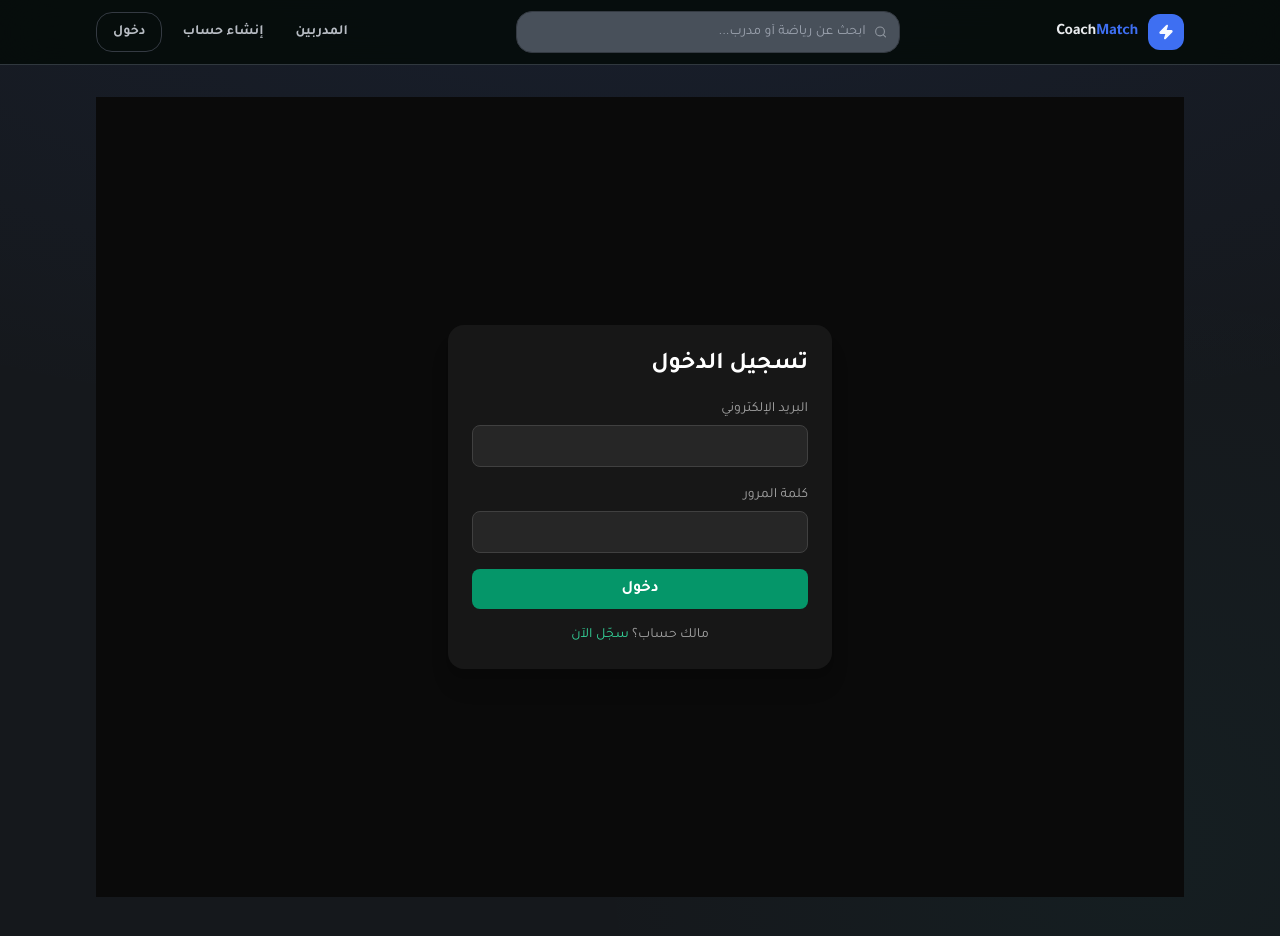
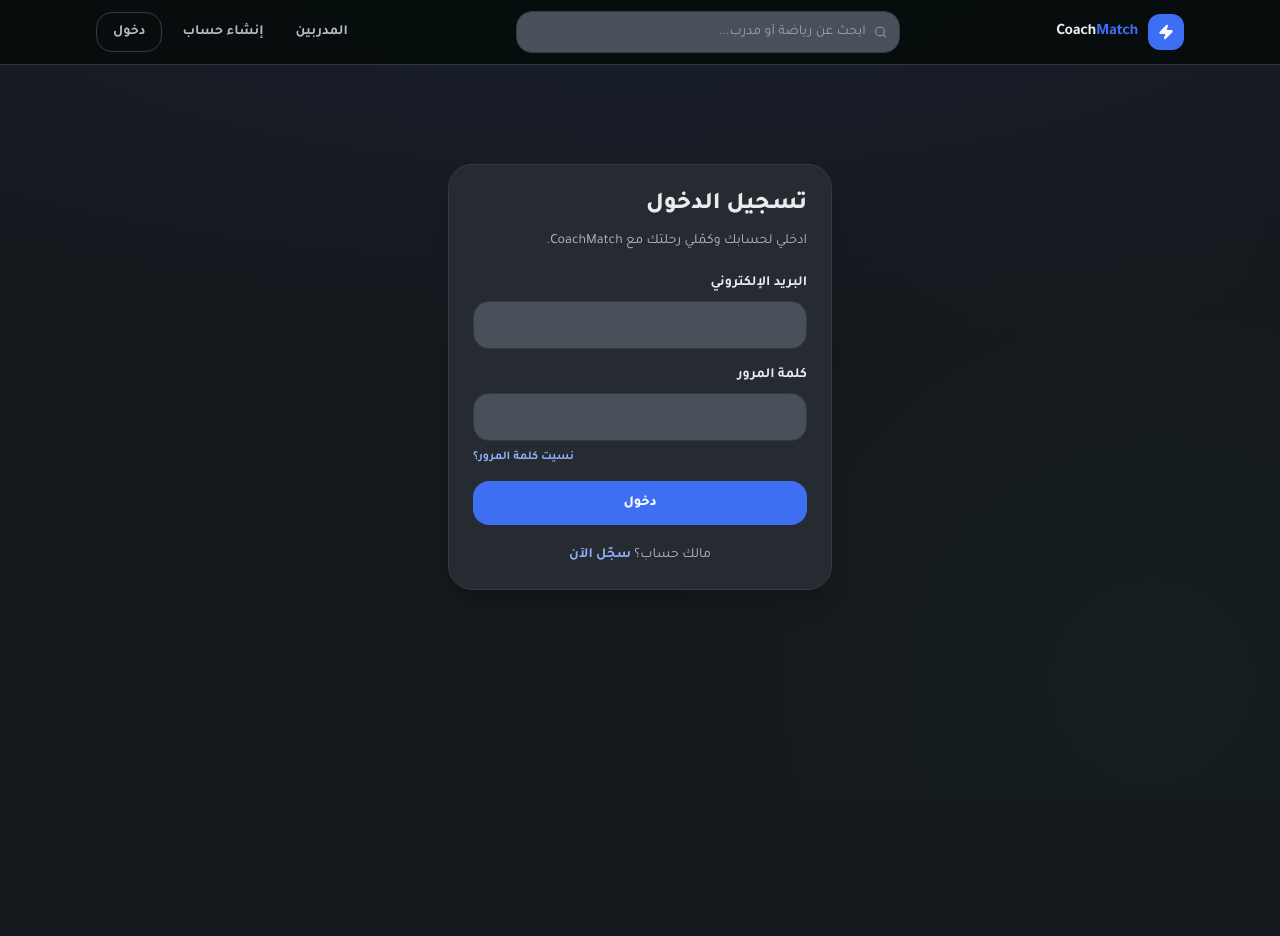
Before and after one commit to nohasalahsoghir-hub/coachmatch, a Next.js app: page /auth/login in a window 1280 px wide. Shown: the top 936 px of the page. After the commit the page ends 801 px from the top, so only its background shows below. Built offline with nearby package versions, Linux system fonts and the light colour scheme; no server answers.

Commit message:
fix: complete login and password recovery UX

```diff
--- a/app/auth/login/page.tsx
+++ b/app/auth/login/page.tsx
@@ -5,57 +5,28 @@ import Link from "next/link";
 import { login } from "@/app/auth/actions";
 
 export default function LoginPage() {
-  const [state, formAction, pending] = useActionState(login, { error: null });
+  const [state, formAction, pending] = useActionState(login, { error: null, submitted: false });
 
   return (
-    <div dir="rtl" className="flex min-h-screen items-center justify-center bg-neutral-950 px-4">
-      <form
-        action={formAction}
-        className="w-full max-w-sm space-y-4 rounded-2xl bg-neutral-900 p-6 shadow-xl"
-      >
-        <h1 className="text-2xl font-bold text-white">تسجيل الدخول</h1>
-
-        <div className="space-y-1">
-          <label className="text-sm text-neutral-400">البريد الإلكتروني</label>
-          <input
-            name="email"
-            type="email"
-            required
-            className="w-full rounded-lg border border-neutral-700 bg-neutral-800 px-3 py-2 text-white outline-none focus:border-emerald-500"
-          />
+    <main dir="rtl" className="mx-auto flex min-h-[70vh] items-center justify-center px-4 py-10">
+      <form action={formAction} className="w-full max-w-sm rounded-3xl border border-[var(--line)] bg-[var(--surface)] p-6 shadow-xl">
+        <h1 className="text-2xl font-black text-[var(--text)]">تسجيل الدخول</h1>
+        <p className="mt-2 text-sm leading-6 text-[var(--muted)]">ادخلي لحسابك وكمّلي رحلتك مع CoachMatch.</p>
+        <label className="mt-5 block text-sm font-bold text-[var(--text)]">
+          البريد الإلكتروني
+          <input name="email" type="email" required className="field mt-2 w-full" autoComplete="email" />
+        </label>
+        <label className="mt-4 block text-sm font-bold text-[var(--text)]">
+          كلمة المرور
+          <input name="password" type="password" required className="field mt-2 w-full" autoComplete="current-password" />
+        </label>
+        <div className="mt-2 flex justify-end">
+          <Link href="/auth/forgot-password" className="text-xs font-bold text-cobalt-300 hover:underline">نسيت كلمة المرور؟</Link>
         </div>
-
-        <div className="space-y-1">
-          <label className="text-sm text-neutral-400">كلمة المرور</label>
-          <input
-            name="password"
-            type="password"
-            required
-            className="w-full rounded-lg border border-neutral-700 bg-neutral-800 px-3 py-2 text-white outline-none focus:border-emerald-500"
-          />
-        </div>
-
-        {state.error && (
-          <div className="rounded-lg border border-red-500/20 bg-red-500/10 px-3 py-2 text-sm leading-6 text-red-300">
-            {state.error}
-          </div>
-        )}
-
-        <button
-          type="submit"
-          disabled={pending}
-          className="w-full rounded-lg bg-emerald-600 py-2 font-semibold text-white transition hover:bg-emerald-500 disabled:opacity-50"
-        >
-          {pending ? "جارٍ الدخول..." : "دخول"}
-        </button>
-
-        <p className="text-center text-sm text-neutral-400">
-          مالك حساب؟{" "}
-          <Link href="/auth/sign-up" className="text-emerald-400">
-            سجّل الآن
-          </Link>
-        </p>
+        {state.error && <div role="alert" className="mt-4 rounded-2xl border border-red-500/20 bg-red-500/10 px-4 py-3 text-sm leading-6 text-red-300">{state.error}</div>}
+        <button type="submit" disabled={pending} className="btn-cobalt mt-4 w-full">{pending ? "جارٍ الدخول..." : "دخول"}</button>
+        <p className="mt-5 text-center text-sm text-[var(--muted)]">مالك حساب؟{" "}<Link href="/auth/sign-up" className="font-bold text-cobalt-300">سجّل الآن</Link></p>
       </form>
-    </div>
+    </main>
   );
 }
```
